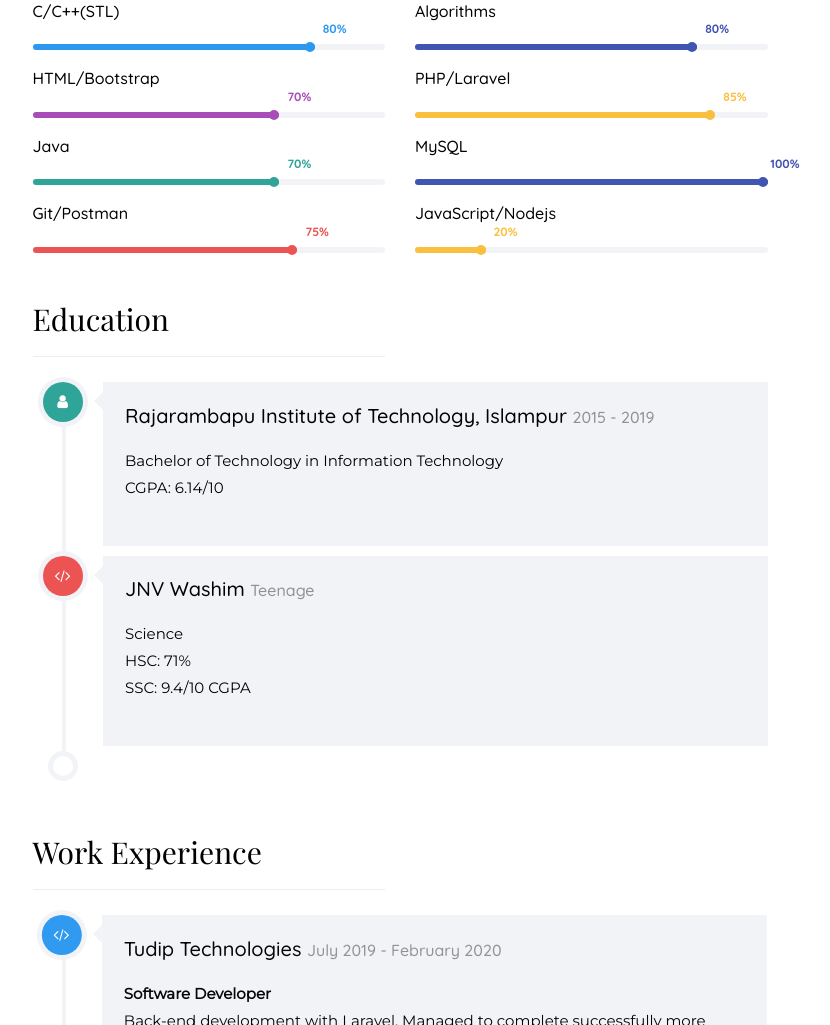
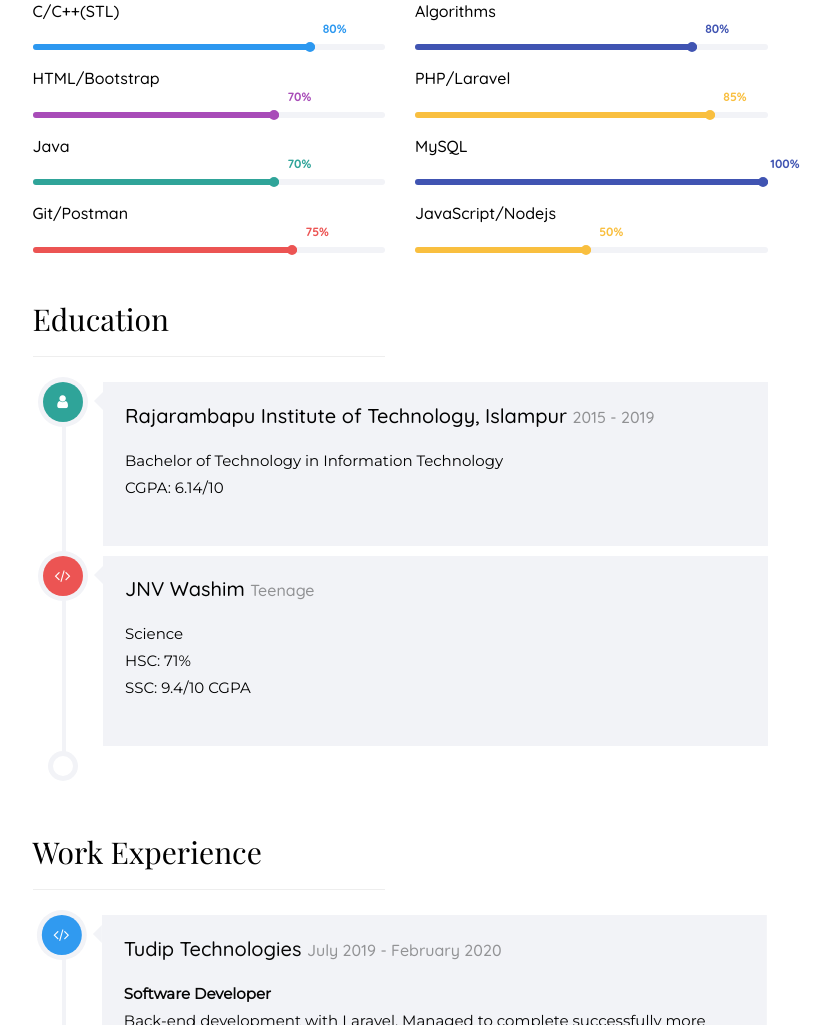
Before and after one commit to buddhabhushanbhagat/-, a plain HTML site: page index.html in a window 1280 px wide. Shown: the part 901-1926 px from the top of the page, without its empty margins (390-1220 px from the left). Drawn offline with nearby package versions, Linux system fonts and the light colour scheme; a web font is replaced by a local one.

Commit message:
Update index.html

```diff
--- a/index.html
+++ b/index.html
@@ -260,8 +260,8 @@
                               <h3 style="font-weight: 500;">JavaScript/Nodejs</h3>
                               <div class="progress">
                                  <div class="progress-bar color-3" role="progressbar" aria-valuenow="20"
-                                    aria-valuemin="0" aria-valuemax="100" style="width:20%">
-                                    <span>20%</span>
+                                    aria-valuemin="0" aria-valuemax="100" style="width:50%">
+                                    <span>50%</span>
                                  </div>
                               </div>
                            </div>
```
